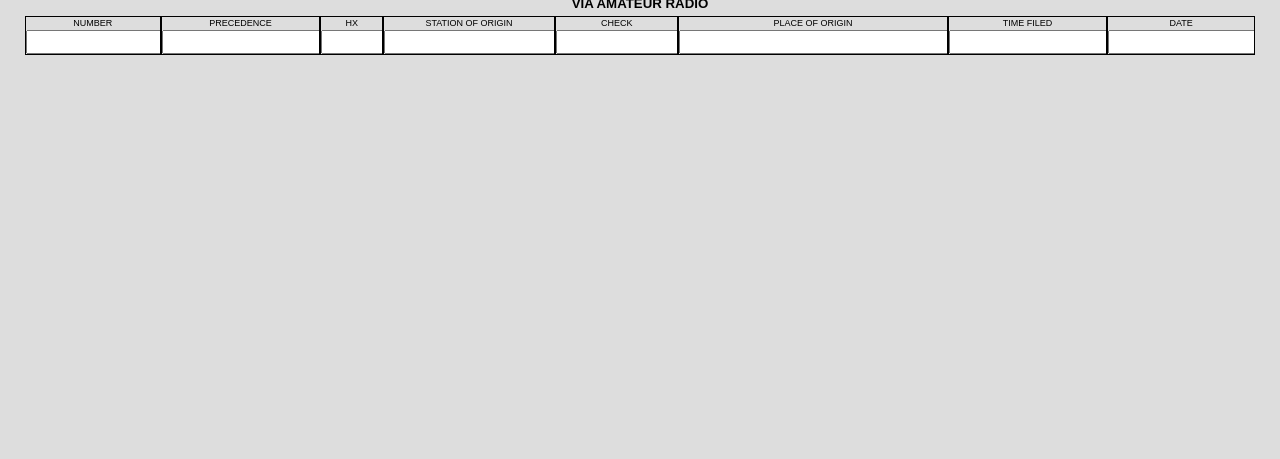
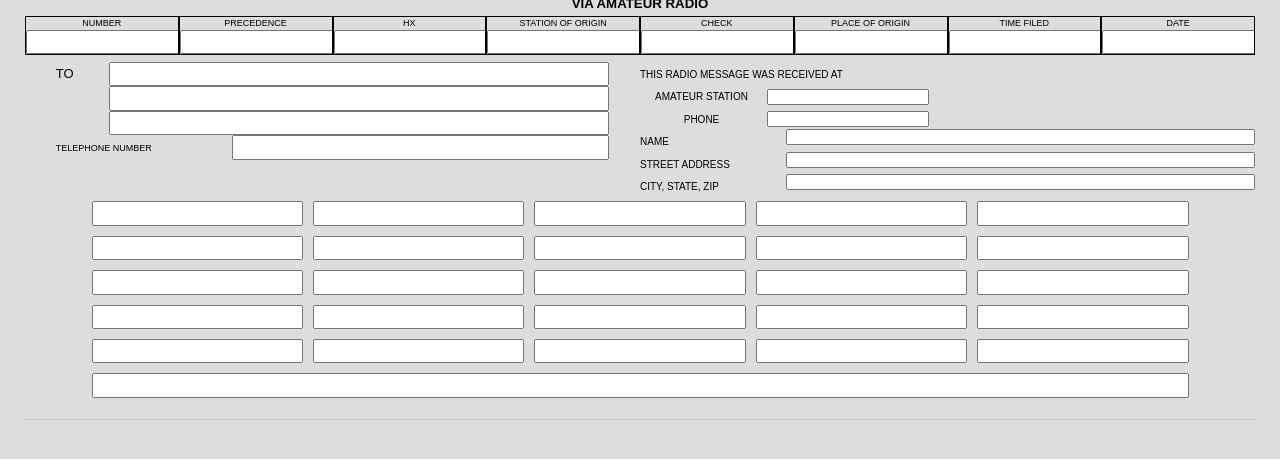
Before and after one commit to Oxymoron290/RadiogramBuddy, an Electron app: page src/html/radiogram.html in a window 1280 px wide. Shown: the part 81-540 px from the top of the page. Drawn offline with Linux system fonts and the light colour scheme.

Commit message:
Iterating on radiogram form

```diff
--- a/src/html/css/style.css
+++ b/src/html/css/style.css
@@ -50,17 +50,20 @@ header {
     margin: 0px;
 }
 
-section {
+.preamble {
+    display: flex;
+    width: 100%;
+    margin-bottom: 7px;
 }
 
-.preamble {
+.preamble-field {
     margin: 0px;
     padding: 0px;
     border: 1px solid;
     overflow: hidden;
 }
 
-.preamble label {
+.preamble-field label {
     display: block;
     margin-left: auto;
     margin-right: auto;
@@ -68,6 +71,140 @@ section {
     font-size: xx-small;
     white-space: nowrap;
 }
+
+.preamble-field input {
+    width: 100%;
+}
+
+.preamble-field #number-field {
+    width: 11%;
+}
+
+.preamble-field #precedence-field {
+    width: 13%;
+}
+
+.preamble-field #hx-field {
+    width: 5%;
+}
+
+.preamble-field #stn-of-origin-field {
+    width: 14%;
+}
+
+.preamble-field #check-field {
+    width: 10%;
+}
+
+.preamble-field #place-of-origin-field {
+    width: 22%;
+}
+
+.preamble-field #time-filed-field {
+    width: 13%;
+}
+
+.preamble-field #date-field {
+    width: 12%
+}
+
+.addressees {
+    display: inline-flex;
+    width: 100%;
+}
+
+.recipient {
+    width: 50%;
+}
+
+.recipient-address label {
+    white-space: nowrap;
+    margin-left: 5%;
+    font-size: small;
+}
+
+.recipient-address input {
+    float: right;
+    width: 80%;
+    margin-right: 5%;
+}
+
+.receipient-telephone label {
+    white-space: nowrap;
+    margin-left: 5%;
+    width: 30%;
+    font-size: xx-small;
+}
+
+.receipient-telephone input {
+    float: right;
+    width: 60%;
+    margin-right: 5%;
+}
+
+.receiver {
+    width: 50%;
+}
+
+.receiver input {
+    height: 10px;
+    font-size: small;
+}
+
+.receiver label {
+    font-size: x-small;
+    text-transform: uppercase;
+    display:inline-block
+}
+
+.receiver-station {
+    justify-content: space-between;
+    position: relative;
+
+}
+
+.receiver-station label{
+    position: relative;
+    text-align: center;
+    width: 20%;
+    text-transform: uppercase;
+    display:inline-block
+}
+
+.receiver-station input{
+    position: relative;
+    width: 25%;
+}
+
+.receiver-address {
+    position: relative;
+}
+
+.receiver-address input{
+    position: relative;
+    width: 75%;
+    float: right;
+}
+
+.radiogram-body {
+    margin-left: 5%;
+    margin-right: 5%;
+}
+
+.radiogram-row {
+    display: inline-flex;
+    flex-wrap: nowrap;
+    justify-content: space-between;
+    width: 100%;
+}
+.radiogram-row input {
+    margin: 5px;
+    width: 20%
+}
+#operator-instructions {
+    width: 100%;
+}
+
 /*
 * Remove text-shadow in selection highlight:
 * https://twitter.com/miketaylr/status/12228805301
--- a/src/html/radiogram.html
+++ b/src/html/radiogram.html
@@ -37,40 +37,122 @@
             <img src="./image/ARRL_logo.svg" width="45px" />
         </header>
         <section>
-            <div style="display: flex; width: 100%;">
-                <div class="preamble" style="width: 11%">
+            <div class="preamble">
+                <div class="preamble-field" id="number-field">
                     <label>NUMBER</label>
-                    <input style="width: 100%" />
+                    <input />
                 </div>
-                <div class="preamble" style="width: 13%">
+                <div class="preamble-field" id="precedence-field">
                     <label>PRECEDENCE</label>
-                    <input style="width: 100%" />
+                    <input />
                 </div>
-                <div class="preamble" style="width: 5%">
+                <div class="preamble-field" id="hx-field">
                     <label>HX</label>
-                    <input style="width: 100%" />
+                    <input />
                 </div>
-                <div class="preamble" style="width: 14%">
+                <div class="preamble-field" id="stn-of-origin-field">
                     <label>STATION OF ORIGIN</label>
-                    <input style="width: 100%" />
+                    <input />
                 </div>
-                <div class="preamble" style="width: 10%">
+                <div class="preamble-field" id="check-field">
                     <label>CHECK</label>
-                    <input style="width: 100%" />
+                    <input />
                 </div>
-                <div class="preamble" style="width: 22%">
+                <div class="preamble-field" id="place-of-origin-field">
                     <label>PLACE OF ORIGIN</label>
-                    <input style="width: 100%" />
+                    <input />
                 </div>
-                <div class="preamble" style="width: 13%">
+                <div class="preamble-field" id="time-filed-field">
                     <label>TIME FILED</label>
-                    <input style="width: 100%" />
+                    <input />
                 </div>
-                <div class="preamble" style="width: 12%">
+                <div class="preamble-field" id="date-field">
                     <label>DATE</label>
-                    <input style="width: 100%" />
+                    <input />
                 </div>
             </div>
+        </section>
+        <section>
+            <div class="addressees">
+                <div class="recipient">
+                    <div class="recipient-address">
+                        <div>
+                            <label>TO</label>
+                            <input /><br />
+                            <input /><br />
+                            <input /><br />
+                        </div>
+                    </div>
+                    <div class="receipient-telephone">
+                        <label>TELEPHONE NUMBER</label> <input />
+                    </div>
+                </div>
+                <div class="receiver">
+                    <label>THIS RADIO MESSAGE WAS RECEIVED AT</label>
+                    <div class="receiver-station">
+                        <div class="receiver-station-field">
+                            <label>AMATEUR STATION</label>
+                            <input tabindex="-1" />
+                        </div>
+                        <div class="receiver-station-field">
+                            <label>PHONE</label>
+                            <input tabindex="-1" />
+                        </div>
+                    </div>
+                    <div class="receiver-address">
+                        <label>NAME</label>
+                        <input tabindex="-1" /><br />
+                        <label>STREET ADDRESS</label>
+                        <input tabindex="-1" /><br />
+                        <label>CITY, STATE, ZIP</label>
+                        <input tabindex="-1" /><br />
+                    </div>
+                </div>
+            </div>
+        </section>
+        <section>
+            <div class="radiogram-body">
+                <div class="radiogram-row">
+                    <input id="word-01" />
+                    <input id="word-02" />
+                    <input id="word-03" />
+                    <input id="word-04" />
+                    <input id="word-05" />
+                </div>
+                <div class="radiogram-row">
+                    <input id="word-06" />
+                    <input id="word-07" />
+                    <input id="word-08" />
+                    <input id="word-09" />
+                    <input id="word-10" />
+                </div>
+                <div class="radiogram-row">
+                    <input id="word-11" />
+                    <input id="word-12" />
+                    <input id="word-13" />
+                    <input id="word-14" />
+                    <input id="word-15" />
+                </div>
+                <div class="radiogram-row">
+                    <input id="word-16" />
+                    <input id="word-17" />
+                    <input id="word-18" />
+                    <input id="word-19" />
+                    <input id="word-20" />
+                </div>
+                <div class="radiogram-row">
+                    <input id="word-21" />
+                    <input id="word-22" />
+                    <input id="word-23" />
+                    <input id="word-24" />
+                    <input id="word-25" />
+                </div>
+
+                <div class="radiogram-row">
+                    <input id="operator-instructions" />
+                </div>
+            </div>
+            <hr />
         </section>
     </div>
   <script src="js/vendor/modernizr-3.11.8.min.js"></script>
```
